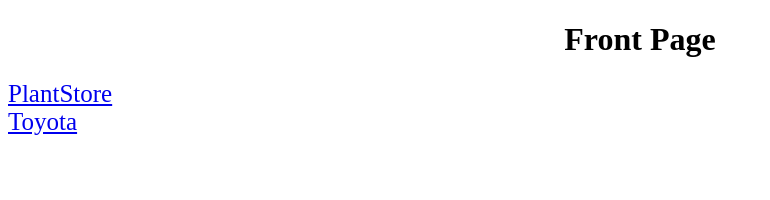
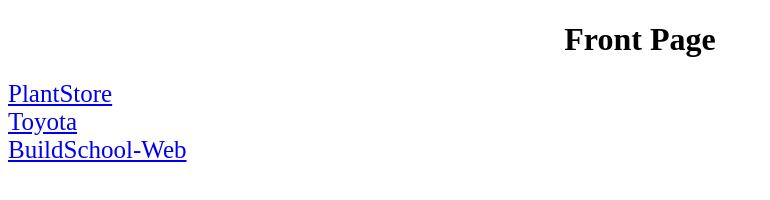
Before and after one commit to benson0429/HTML-HW, a plain HTML site: page index.html in a window 1280 px wide. Shown: the whole page, without its empty margins (0-770 px from the left). Drawn offline with Linux system fonts and the light colour scheme.

Commit message:
Front Page

```diff
--- a/index.html
+++ b/index.html
@@ -18,5 +18,7 @@
     <a href="/SunPlantHW/PlantStore.html">PlantStore</a>
     <br>
     <a href="/ToyotaHW/Toyota.html">Toyota</a>
+    <br>
+    <a href="/BuildSchool-Website/buildschoolpage.html">BuildSchool-Web</a>
 </body>
 </html>
```
